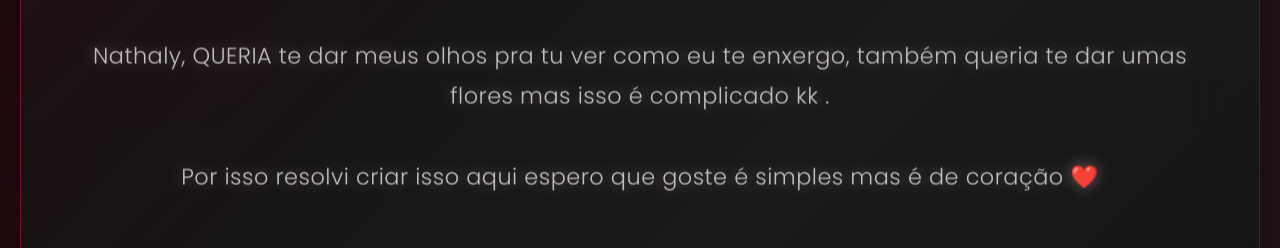
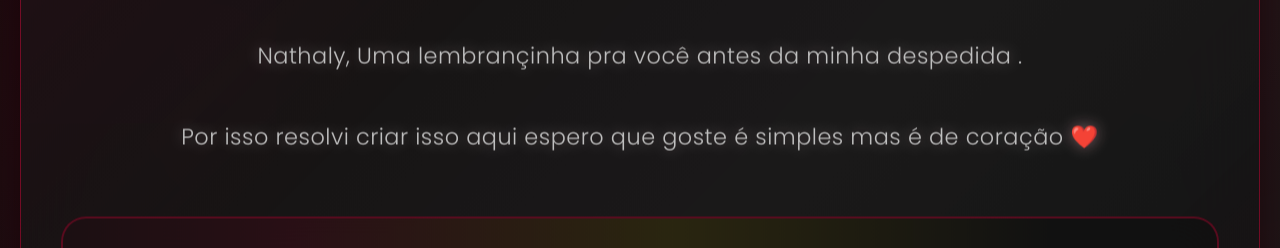
Before and after one commit to jhoninhaa77k/Surpresapravoce, a plain HTML site: page index.html in a window 1280 px wide. Shown: the part 370-618 px from the top of the page. Drawn offline with Linux system fonts and the light colour scheme.

Commit message:
Update index.html

```diff
--- a/index.html
+++ b/index.html
@@ -742,7 +742,7 @@
         <main class="love-card">
             <h2>Minha melhor companhia 💕</h2>
             <div class="love-message">
-                <p><span class="girlfriend-name"></span>, QUERIA te dar meus olhos pra tu ver como eu te enxergo, também queria te dar umas flores mas isso é complicado kk .</p>
+                <p><span class="girlfriend-name"></span>, Uma lembrançinha pra você antes da minha despedida .</p>
                 <br>
                 <p>Por isso resolvi criar isso aqui espero que goste é simples mas é de coração ❤️</p>
             </div>
```
